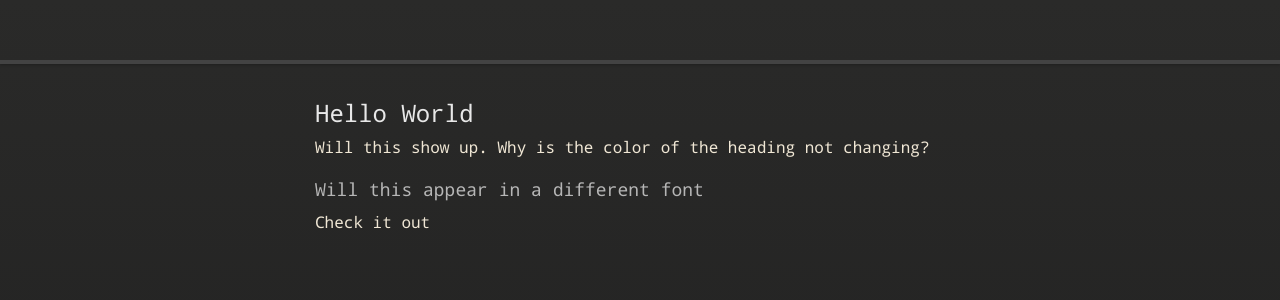
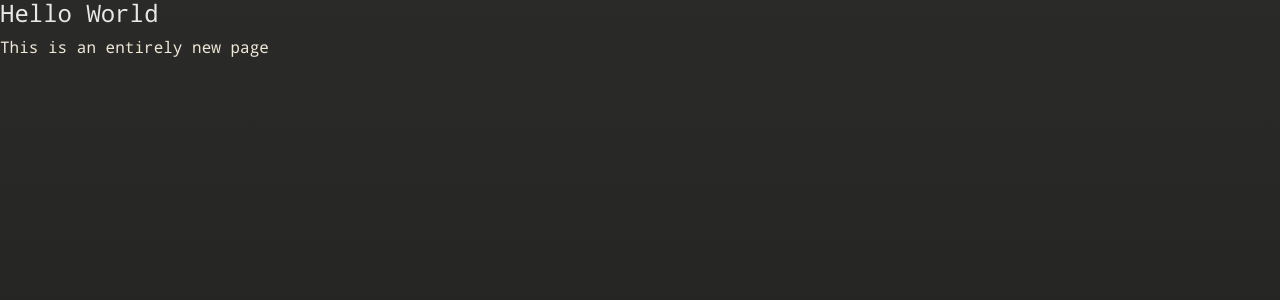
Before and after one commit to rrrepos/test, a Jekyll site: the page built from index.md, in a window 1280 px wide. Shown: the top 300 px of the page. Built offline with Jekyll 4.4.1, drawn with Linux system fonts in a browser that asks for light colours; our own code applies the rules of GitHub Pages for plain Markdown files.

Commit message:
revised page

```diff
--- a/_config.yml
+++ /dev/null
@@ -1 +0,0 @@
-theme: jekyll-theme-midnight
--- a/_layouts/default.html
+++ b/_layouts/default.html
@@ -9,16 +9,6 @@
 
   </head>
   <body>
-      <div id="header">
-      </div><!-- end header -->
-
-    <div class="wrapper">
-
-      <section>
         {{ content }}
-
-      </section>
-
-    </div>
   </body>
 </html>
--- a/index.md
+++ b/index.md
@@ -1,7 +1,3 @@
 ## Hello World
 
-Will this show up. Why is the color of the heading not changing?
-
-### Will this appear in a different font
-
-Check it out
+This is an entirely new page
```
